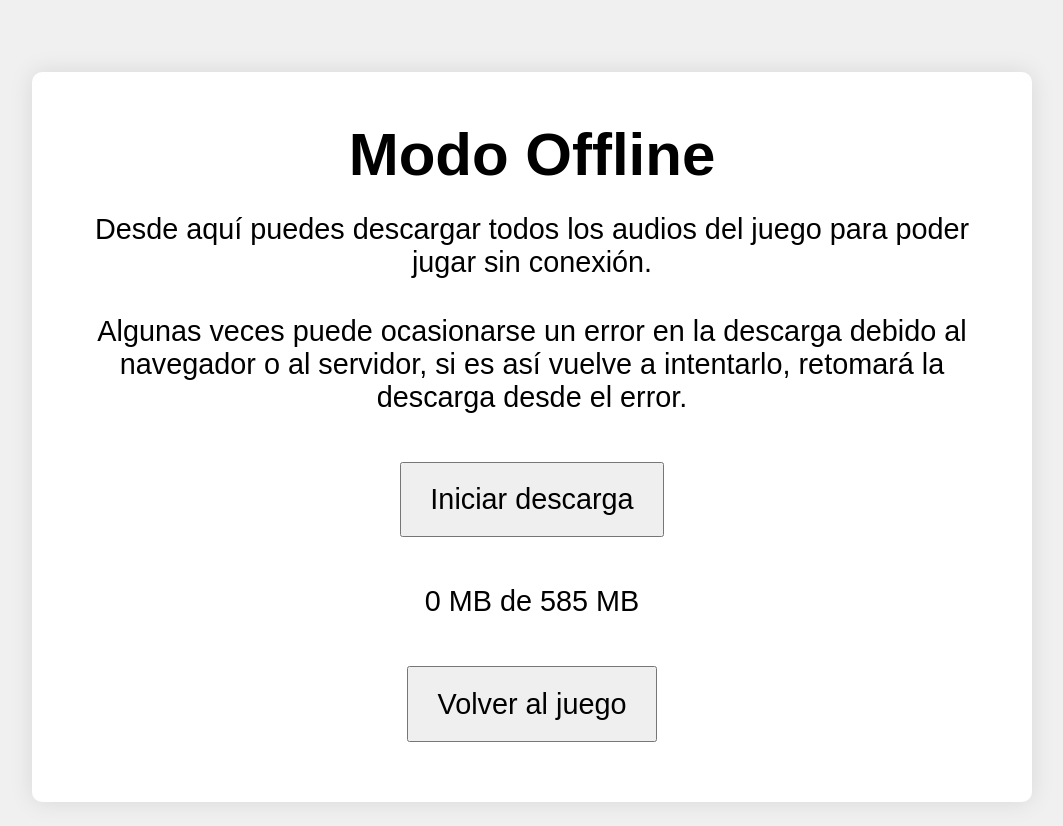
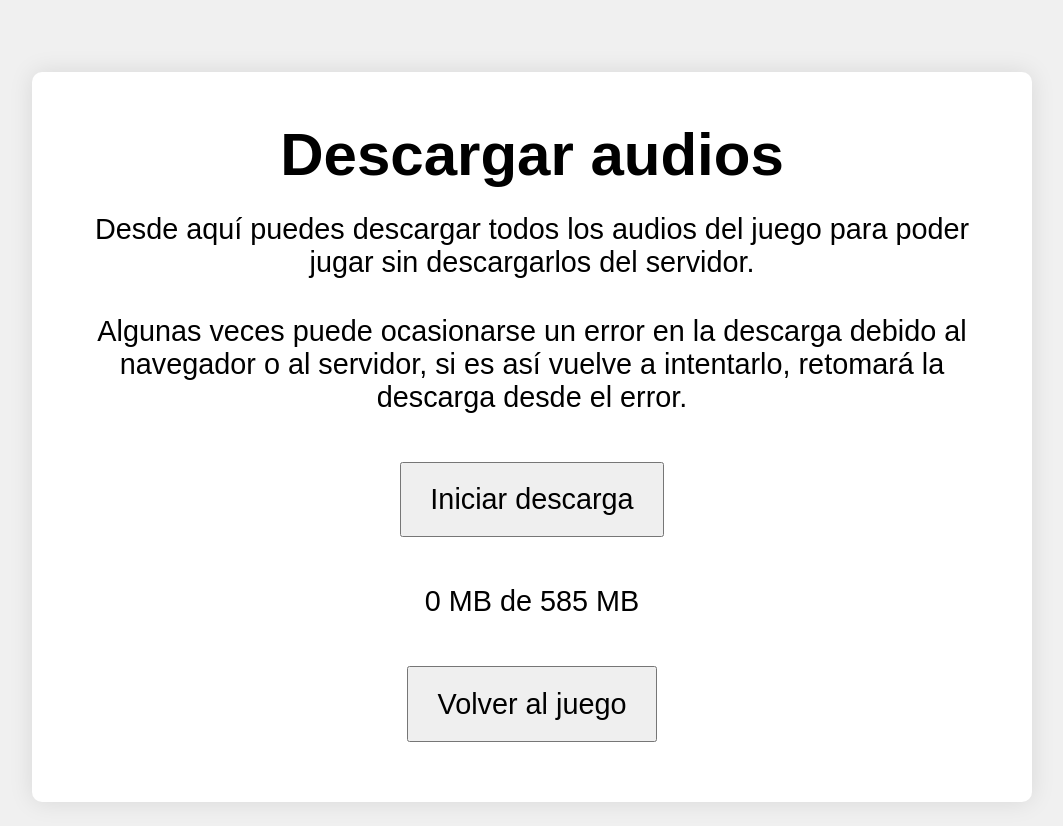
Before and after one commit to QSDCine/qsdcinemulti, a plain HTML site: page offline.html in a window 1280 px wide. Shown: the whole page, without its empty margins (108-1171 px from the left). Drawn offline with Linux system fonts and the light colour scheme.

Commit message:
fixes off

```diff
--- a/offline.html
+++ b/offline.html
@@ -14,8 +14,8 @@
     <button id="volver-juego-btn">Volver al juego</button>
   </div>
     <div id="online-ui">
-  <h1>Modo Offline</h1>
-  <p>Desde aquí puedes descargar todos los audios del juego para poder jugar sin conexión.</p>
+  <h1>Descargar audios</h1>
+  <p>Desde aquí puedes descargar todos los audios del juego para poder jugar sin descargarlos del servidor.</p>
       <p>Algunas veces puede ocasionarse un error en la descarga debido al navegador o al servidor, si es así vuelve a intentarlo, retomará la descarga desde el error.</p>
 
     <button id="descargar-btn">Iniciar descarga</button>
```
